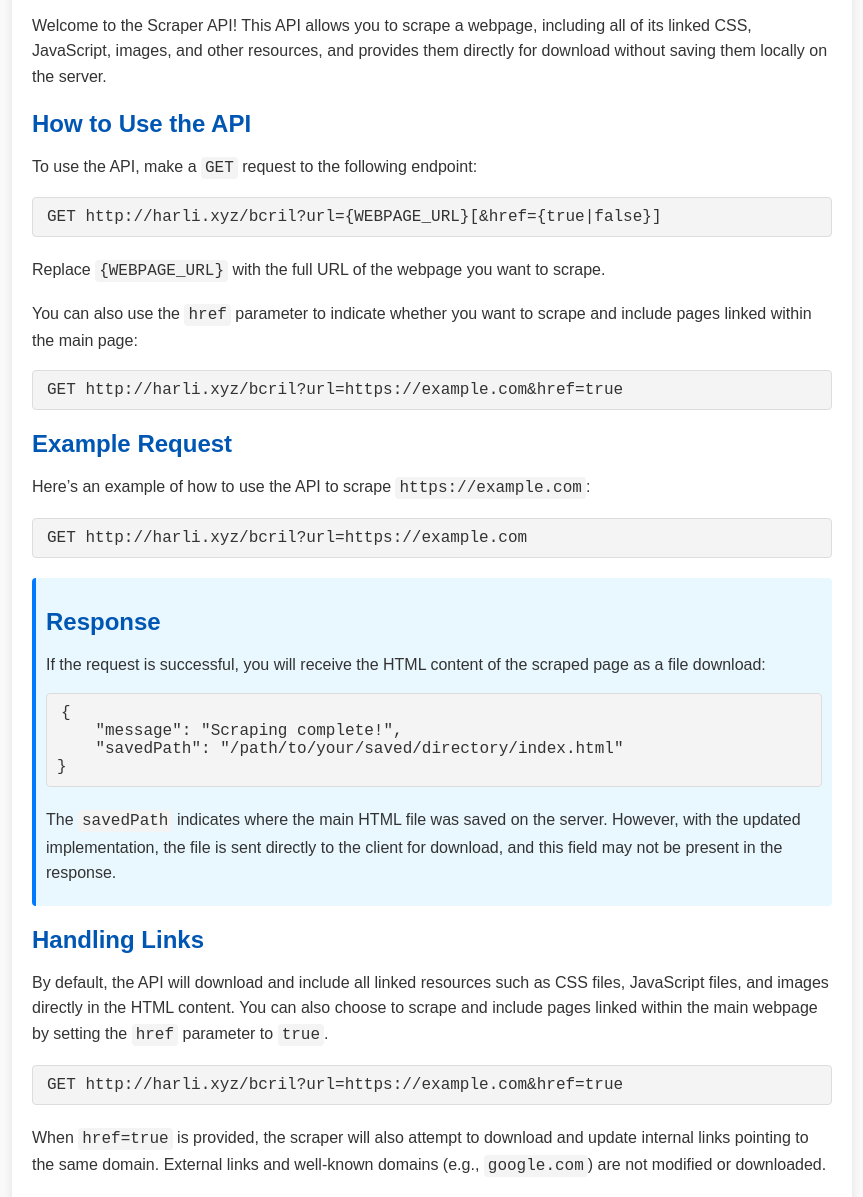
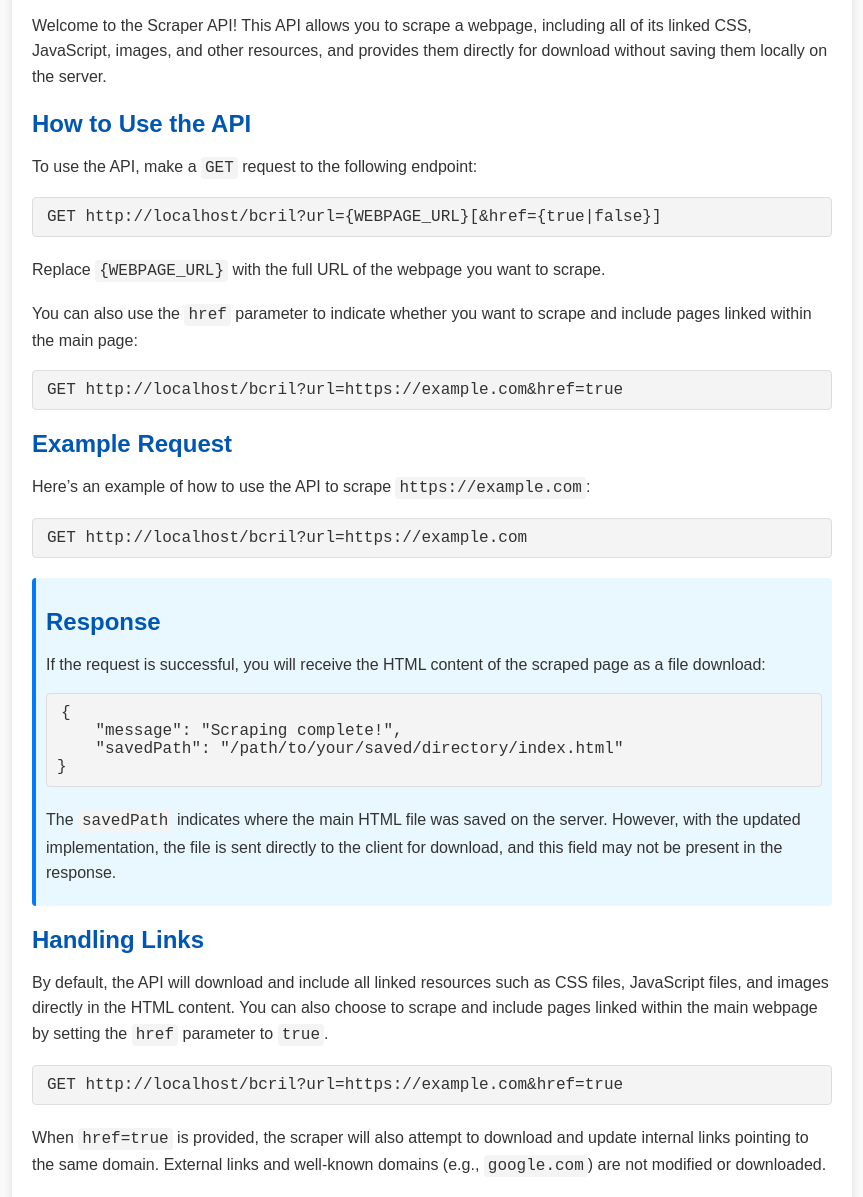
Before and after one commit to LtsHarli/bcril, a website: page index.html in a window 1280 px wide. Shown: the part 94-1291 px from the top of the page, without its empty margins (208-1071 px from the left). Drawn offline with Linux system fonts and the light colour scheme.

Commit message:
Update index.html

```diff
--- a/index.html
+++ b/index.html
@@ -66,14 +66,14 @@
 
         <h2>How to Use the API</h2>
         <p>To use the API, make a <code>GET</code> request to the following endpoint:</p>
-        <pre><code>GET http://harli.xyz/bcril?url={WEBPAGE_URL}[&href={true|false}]</code></pre>
+        <pre><code>GET http://localhost/bcril?url={WEBPAGE_URL}[&href={true|false}]</code></pre>
         <p>Replace <code>{WEBPAGE_URL}</code> with the full URL of the webpage you want to scrape.</p>
         <p>You can also use the <code>href</code> parameter to indicate whether you want to scrape and include pages linked within the main page:</p>
-        <pre><code>GET http://harli.xyz/bcril?url=https://example.com&href=true</code></pre>
+        <pre><code>GET http://localhost/bcril?url=https://example.com&href=true</code></pre>
 
         <h2>Example Request</h2>
         <p>Here’s an example of how to use the API to scrape <code>https://example.com</code>:</p>
-        <pre><code>GET http://harli.xyz/bcril?url=https://example.com</code></pre>
+        <pre><code>GET http://localhost/bcril?url=https://example.com</code></pre>
 
         <div class="example">
             <h2>Response</h2>
@@ -87,7 +87,7 @@
 
         <h2>Handling Links</h2>
         <p>By default, the API will download and include all linked resources such as CSS files, JavaScript files, and images directly in the HTML content. You can also choose to scrape and include pages linked within the main webpage by setting the <code>href</code> parameter to <code>true</code>.</p>
-        <pre><code>GET http://harli.xyz/bcril?url=https://example.com&href=true</code></pre>
+        <pre><code>GET http://localhost/bcril?url=https://example.com&href=true</code></pre>
         <p>When <code>href=true</code> is provided, the scraper will also attempt to download and update internal links pointing to the same domain. External links and well-known domains (e.g., <code>google.com</code>) are not modified or downloaded.</p>
 
         <h2>Important Notes</h2>
```
